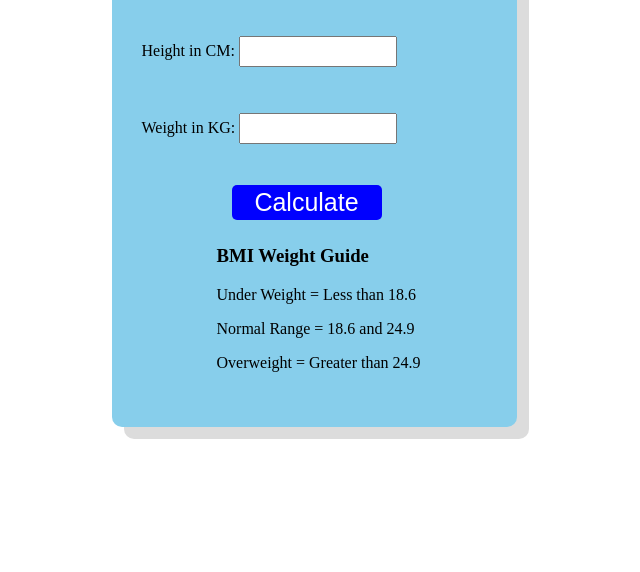
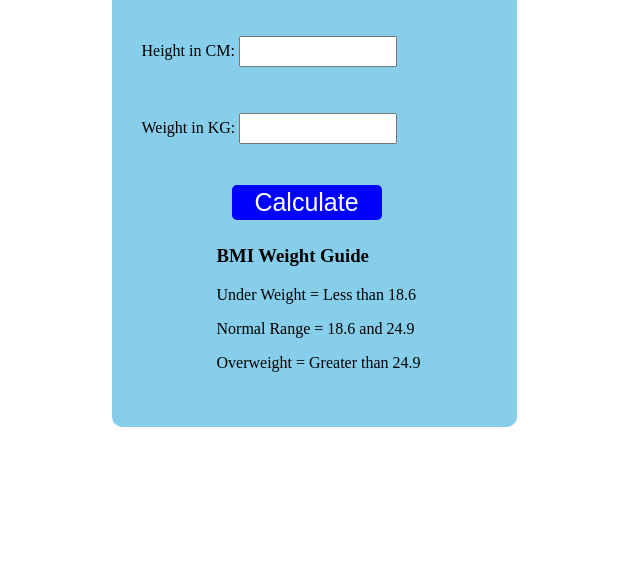
Before and after one commit to md0011/JavaScript_Projects, a plain HTML site: page BMI Calculator/index.html in a window 1280 px wide. Shown: the part 244-816 px from the top of the page, without its empty margins (334-974 px from the left). Drawn offline with Linux system fonts and the light colour scheme.

Commit message:
update css

```diff
--- a/BMI Calculator/style.css
+++ b/BMI Calculator/style.css
@@ -13,7 +13,7 @@ body{
     background-color: skyblue;
     padding-left: 30px;
     border-radius: 10px;
-    box-shadow: 12px 12px gainsboro;
+    overflow-y: auto;
 }
 #height, #weight {
     width: 150px;
```
